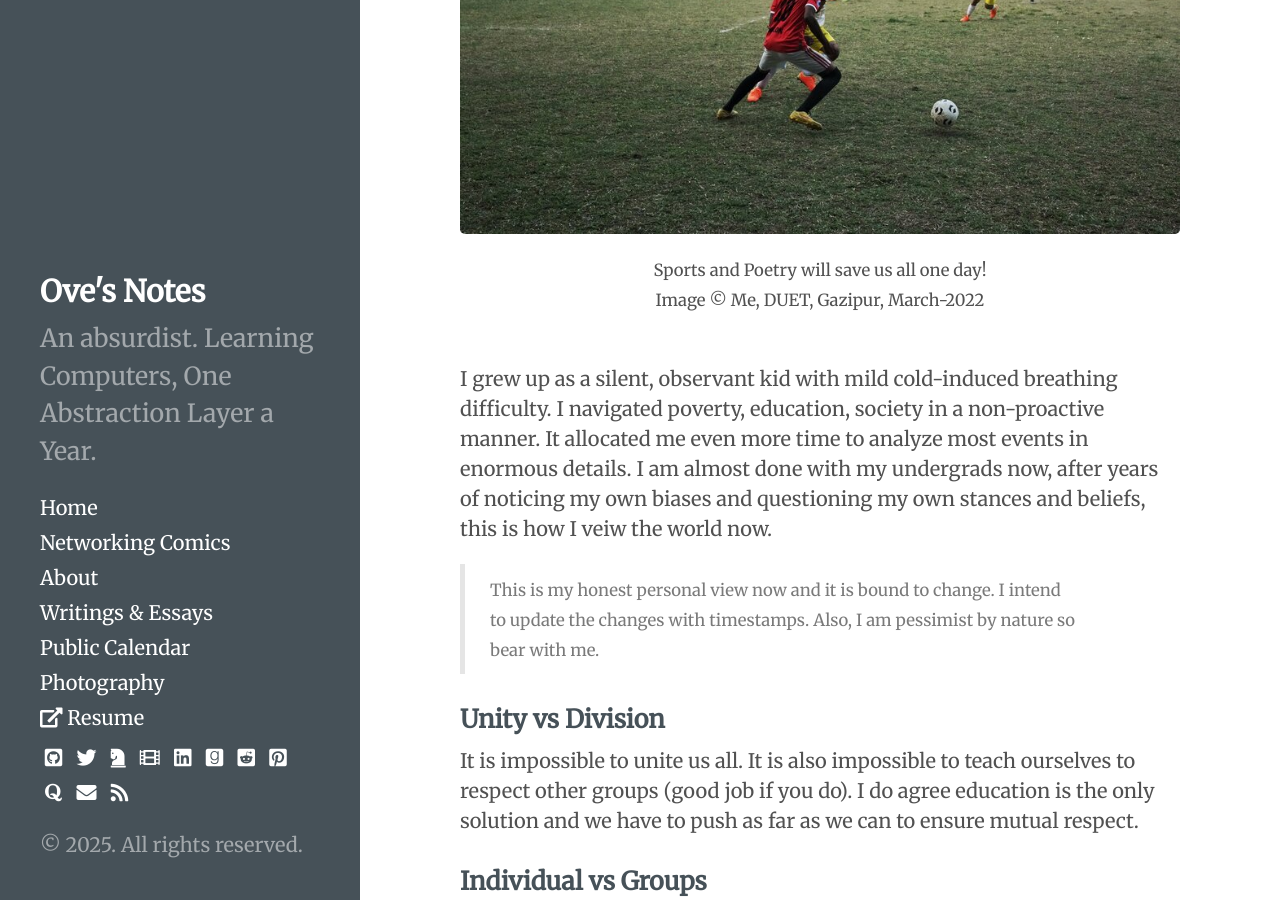
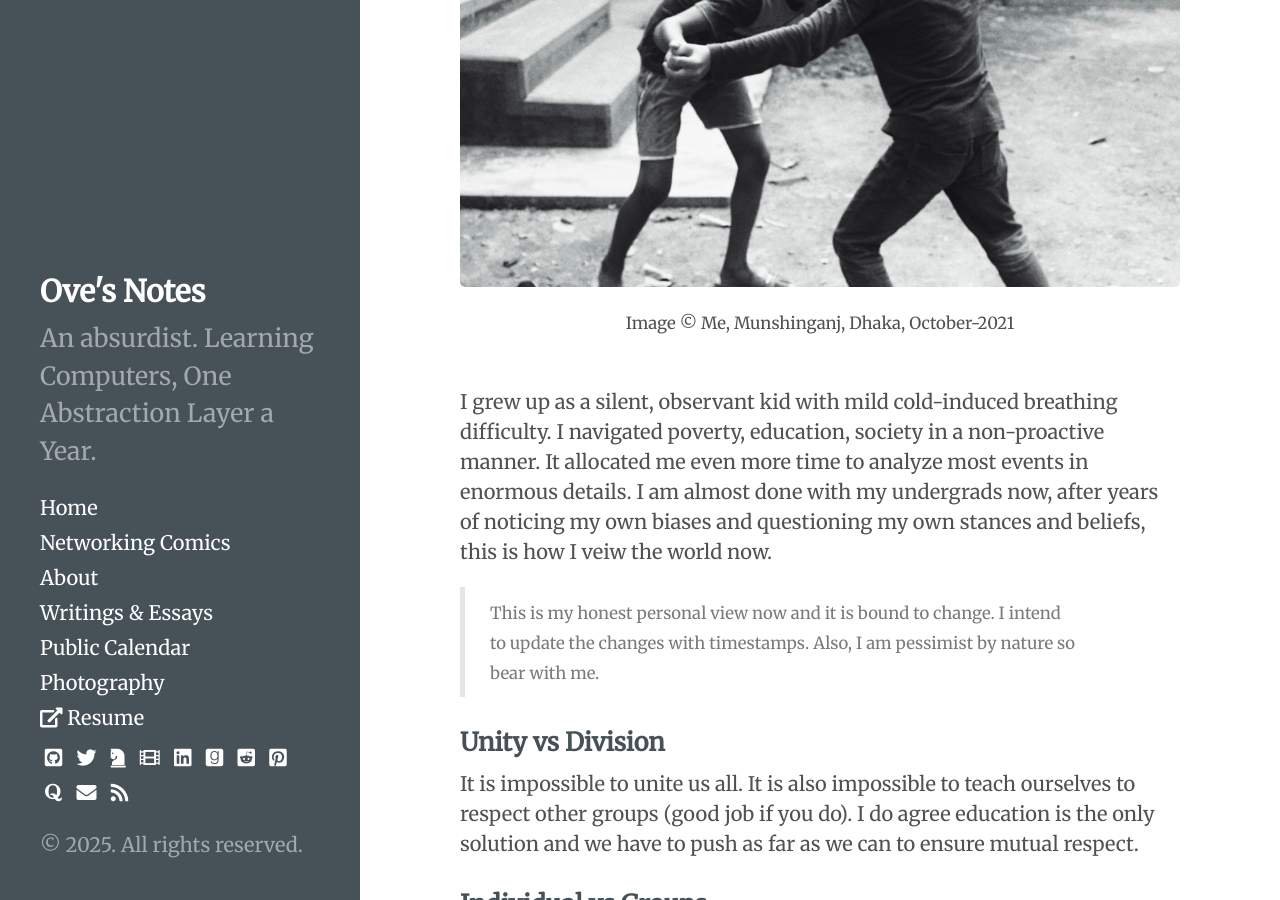
Before and after one commit to ovebepari/ovebepari.github.io, a Jekyll site: the page built from Random_writings/myworldview.md, in a window 1280 px wide and 900 px high, scrolled down 499 px. Built offline with Jekyll 4.4.1, drawn with Linux system fonts in a browser that asks for light colours.

Commit message:
World view photo update

```diff
--- a/Random_writings/myworldview.md
+++ b/Random_writings/myworldview.md
@@ -2,15 +2,14 @@
 layout: post
 title: How I view the world now
 description: My thoughts on how I veiw the world now
-image: /Random_writings/images/sports.jpg
+image: "/Random_writings/images/conflict.jpeg"
 comments: false
 location: DUET, Bangladesh
 date: 01-04-2022
 ---
 
-<img src="/Random_writings/images/sports.jpg" alt="A university athlete, playing football, dribbling">
-<center> <small>Sports and Poetry will save us all one day!</small> </center>
-<center> <small>Image &copy; Me, DUET, Gazipur, March-2022</small> </center> <br>
+<img src="/Random_writings/images/conflict.jpeg" alt="Two kids just playing">
+<center> <small>Image &copy; Me, Munshinganj, Dhaka, October-2021</small> </center> <br>
 
 I grew up as a silent, observant kid with mild cold-induced breathing difficulty. I navigated poverty, education, society in a non-proactive manner. It allocated me even more time to analyze most events in enormous details. I am almost done with my undergrads now, after years of noticing my own biases and questioning my own stances and beliefs, this is how I veiw the world now.
 
```
